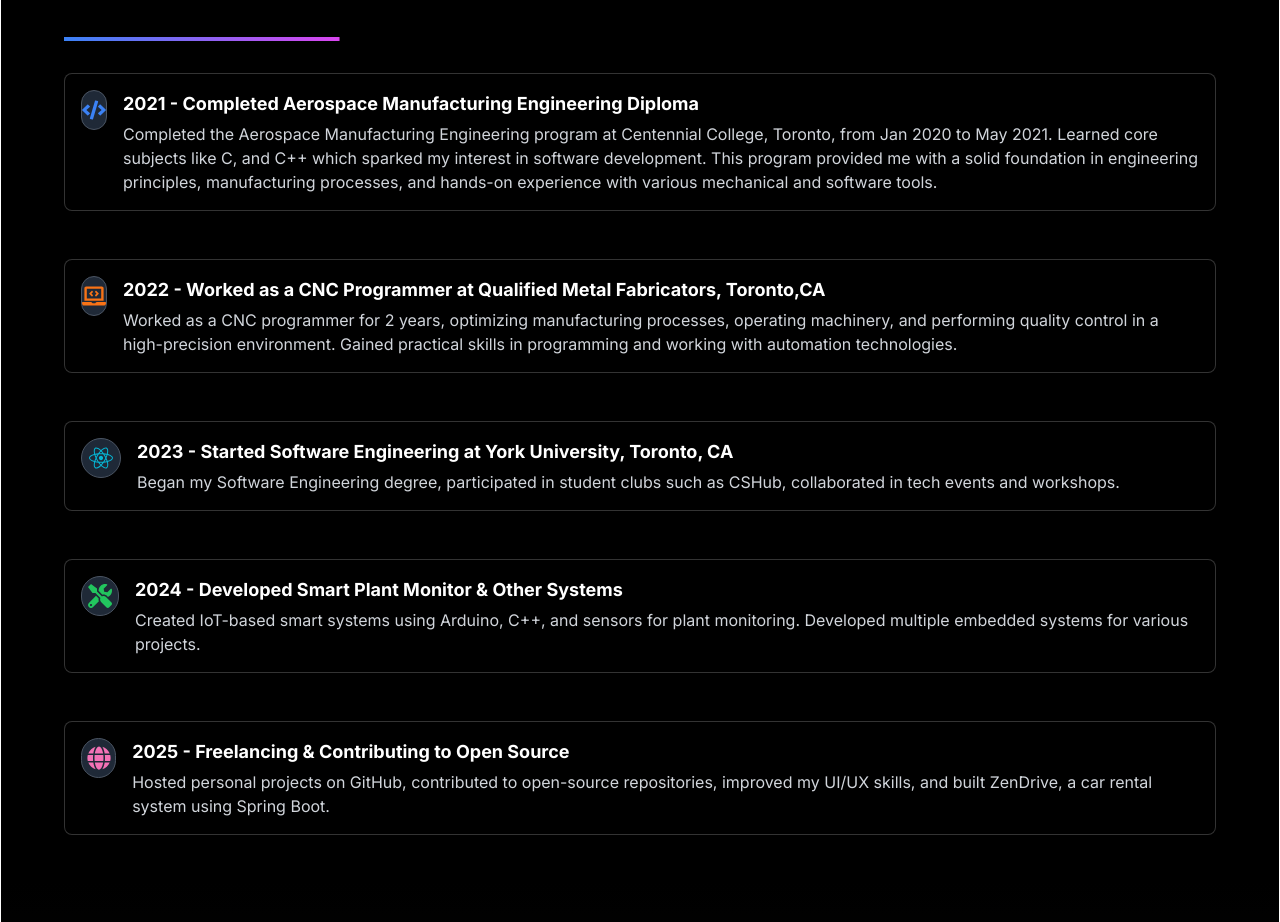
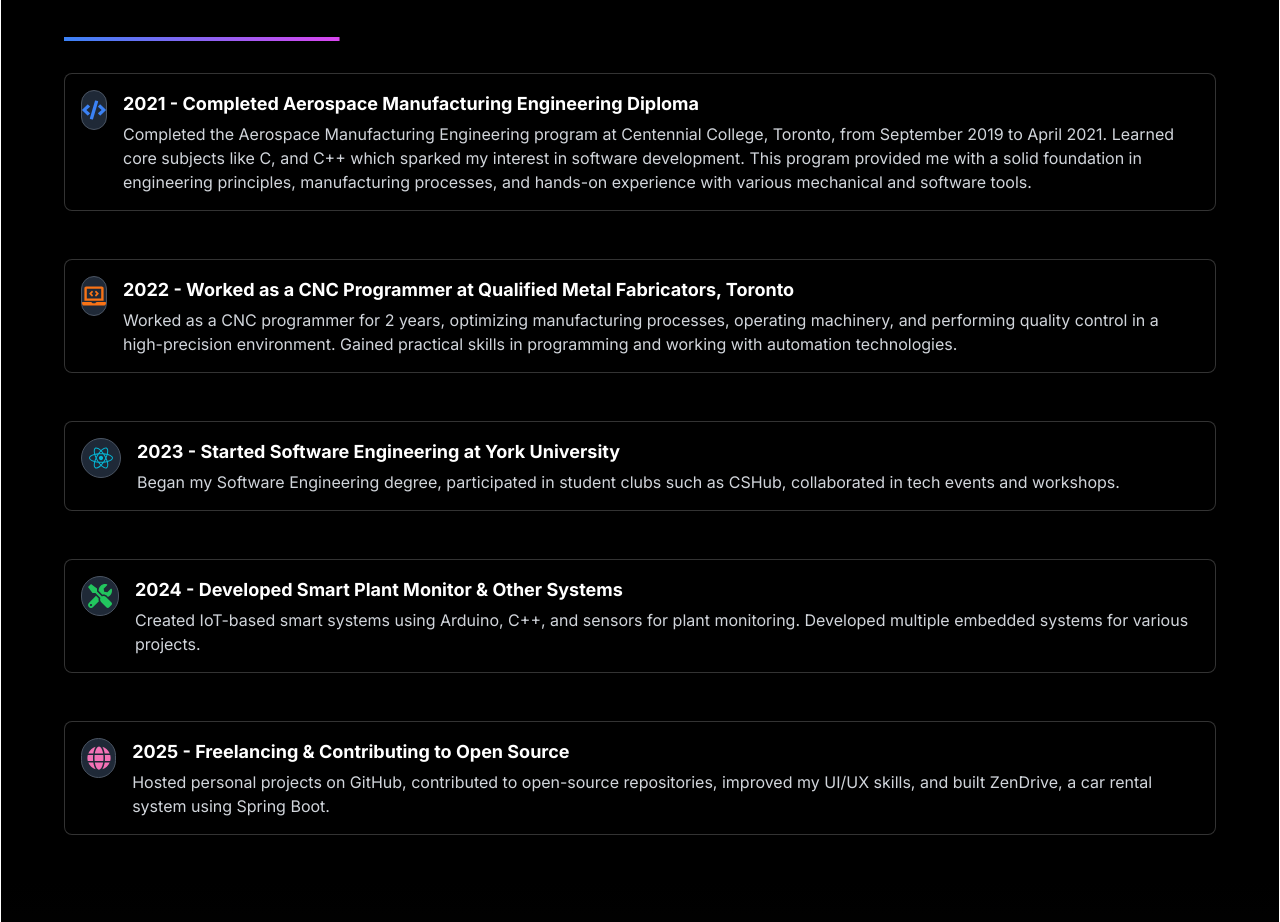
Before and after one commit to Kartikk28/Portfolio, a React (Vite) app: page / in a window 1280 px wide. Shown: the part 1040-1962 px from the top of the page. Built offline with nearby package versions, Linux system fonts and the light colour scheme; a web font is replaced by a local one.

Commit message:
Update Journey.jsx

```diff
--- a/src/components/Journey.jsx
+++ b/src/components/Journey.jsx
@@ -6,18 +6,18 @@ const journey = [
   {
     year: "2021",
     title: "Completed Aerospace Manufacturing Engineering Diploma",
-    desc: "Completed the Aerospace Manufacturing Engineering program at Centennial College, Toronto, from Jan 2020 to May 2021. Learned core subjects like C, and C++ which sparked my interest in software development. This program provided me with a solid foundation in engineering principles, manufacturing processes, and hands-on experience with various mechanical and software tools.",
+    desc: "Completed the Aerospace Manufacturing Engineering program at Centennial College, Toronto, from September 2019 to April 2021. Learned core subjects like C, and C++ which sparked my interest in software development. This program provided me with a solid foundation in engineering principles, manufacturing processes, and hands-on experience with various mechanical and software tools.",
     icon: <FaCode className="text-blue-500 text-2xl" />,
   },
   {
     year: "2022",
-    title: "Worked as a CNC Programmer at Qualified Metal Fabricators, Toronto,CA",
+    title: "Worked as a CNC Programmer at Qualified Metal Fabricators, Toronto",
     desc: "Worked as a CNC programmer for 2 years, optimizing manufacturing processes, operating machinery, and performing quality control in a high-precision environment. Gained practical skills in programming and working with automation technologies.",
     icon: <FaLaptopCode className="text-orange-500 text-2xl" />,
   },
   {
     year: "2023",
-    title: "Started Software Engineering at York University, Toronto, CA",
+    title: "Started Software Engineering at York University",
     desc: "Began my Software Engineering degree, participated in student clubs such as CSHub, collaborated in tech events and workshops.",
     icon: <FaReact className="text-cyan-500 text-2xl" />,
   },
@@ -41,7 +41,7 @@ function Journey() {
   const scaleX = useTransform(scrollYProgress, [0, 1], [0.1, 1]);
 
   return (
-    <section ref={ref} id="home" className="min-h-screen bg-black text-white py-12 px-4 relative overflow-hidden">
+    <section ref={ref} id="journey" className="min-h-screen bg-black text-white py-12 px-4 relative overflow-hidden">
       <div className="max-w-6xl mx-auto">
         <h2 className="text-3xl font-semibold text-center mb-16">
           <span className="text-gray-400">My Tech</span> <span className="italic text-white">Journey</span>
```
